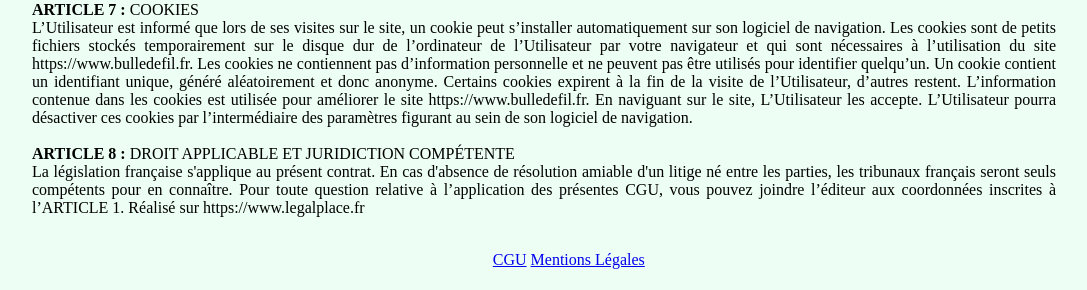
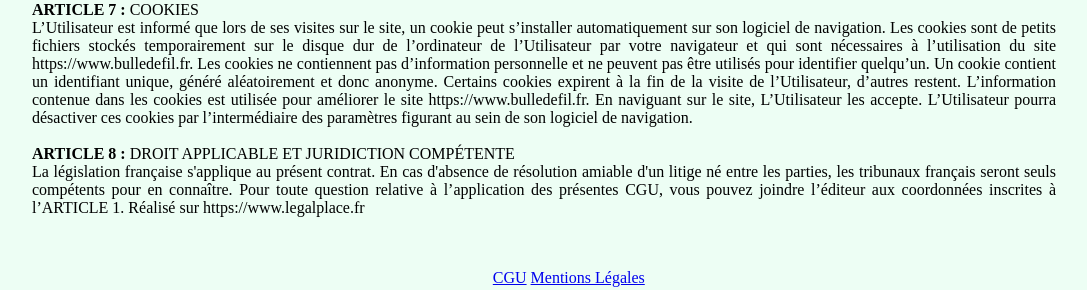
Before and after one commit to GeoffroyDutot/bulle_de_fils, a PHP site: page /src/html/cgu.html in a window 1280 px wide. Shown: the part 904-1194 px from the top of the page, without its empty margins (96-1183 px from the left). Before the commit the page ends 1173 px from the top, so only its background shows below. Run offline with PHP 8.4, Linux system fonts and the light colour scheme.

Commit message:
footer fixed

```diff
--- a/src/css/theme.css
+++ b/src/css/theme.css
@@ -87,7 +87,8 @@ h1#titre{
         }
 
 footer{
-    position: absolute;
-    bottom: 1%;
-    margin-left: 45%;
+  bottom: 0px;
+  margin-bottom: 3px;
+  float: left;
+  margin-left: 45%;
 }
```
